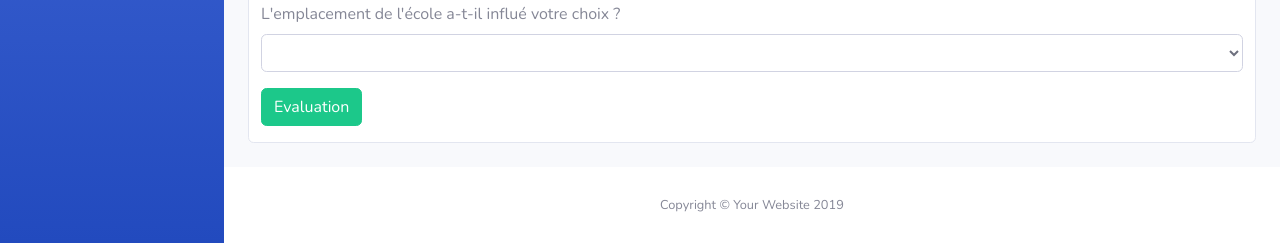
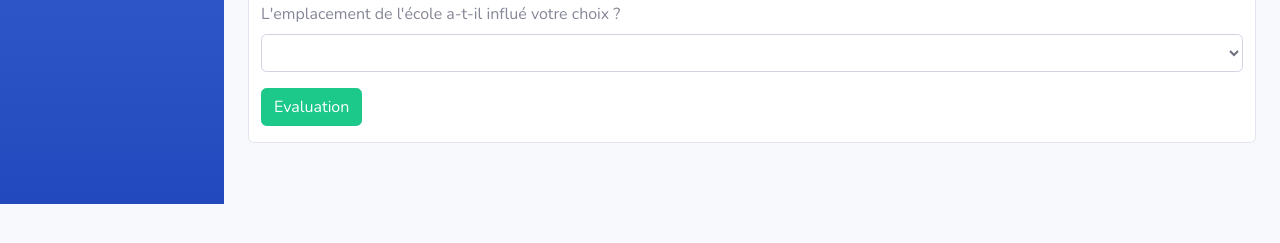
Before and after one commit to belkhir-aziz/orientation, a Flask app: page /pred/u in a window 1280 px wide. Shown: the part 596-839 px from the top of the page. After the commit the page ends 800 px from the top, so only its background shows below. Run offline with Flask 2, Linux system fonts and the light colour scheme; some libraries are stand-ins or nearby versions.

Commit message:
First commit for heroku

```diff
--- a/flaskr/templates/pred/affiche.html
+++ b/flaskr/templates/pred/affiche.html
@@ -282,13 +282,7 @@
       <!-- End of Main Content -->
 
       <!-- Footer -->
-      <footer class="sticky-footer bg-white">
-        <div class="container my-auto">
-          <div class="copyright text-center my-auto">
-            <span>Copyright &copy; Your Website 2019</span>
-          </div>
-        </div>
-      </footer>
+
       <!-- End of Footer -->
 
     </div>
```
Also changed, not shown: flaskr/templates/pred/choix.html (+1 -9 lines), flaskr/templates/pred/index.html (+0 -10 lines).
